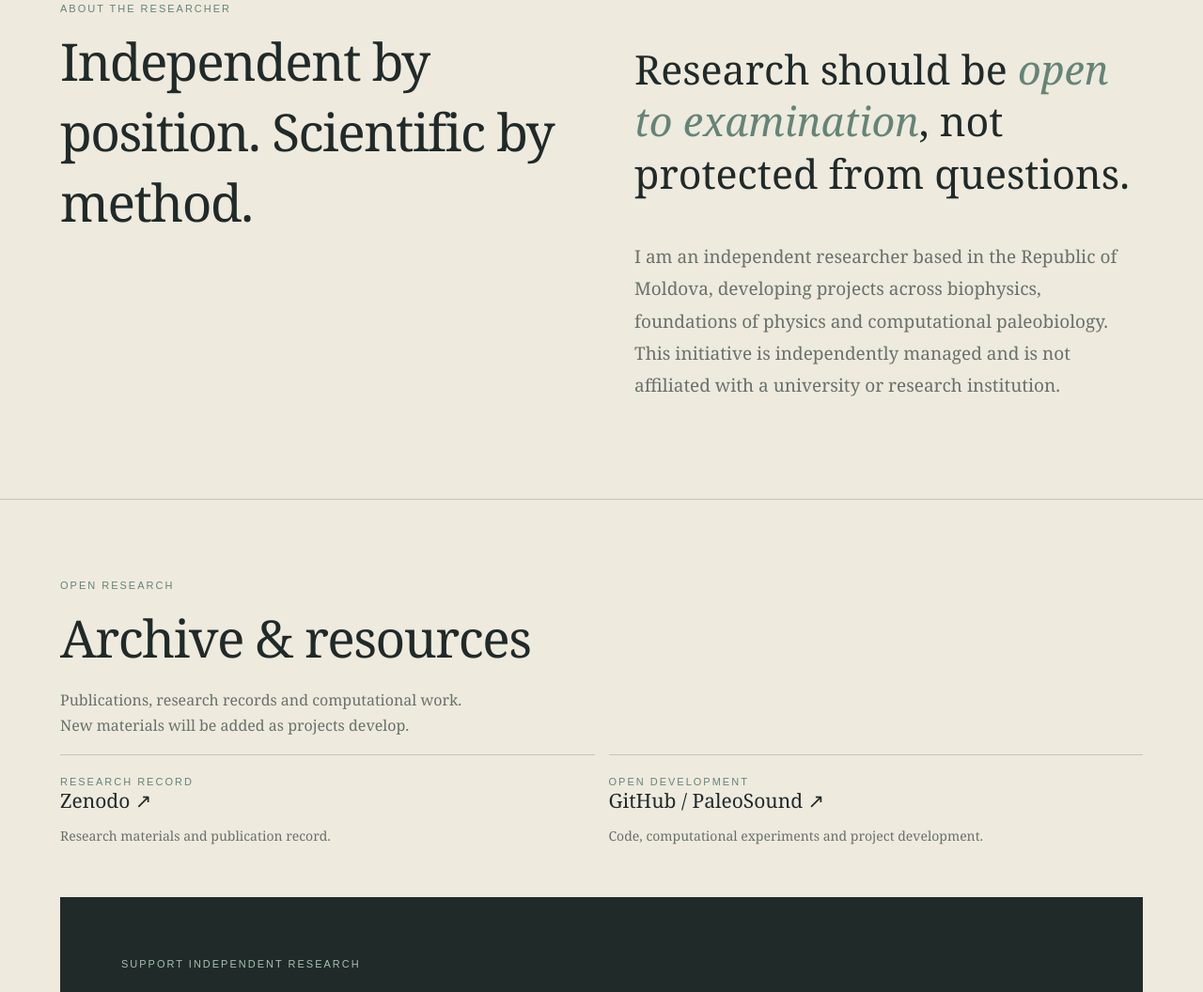
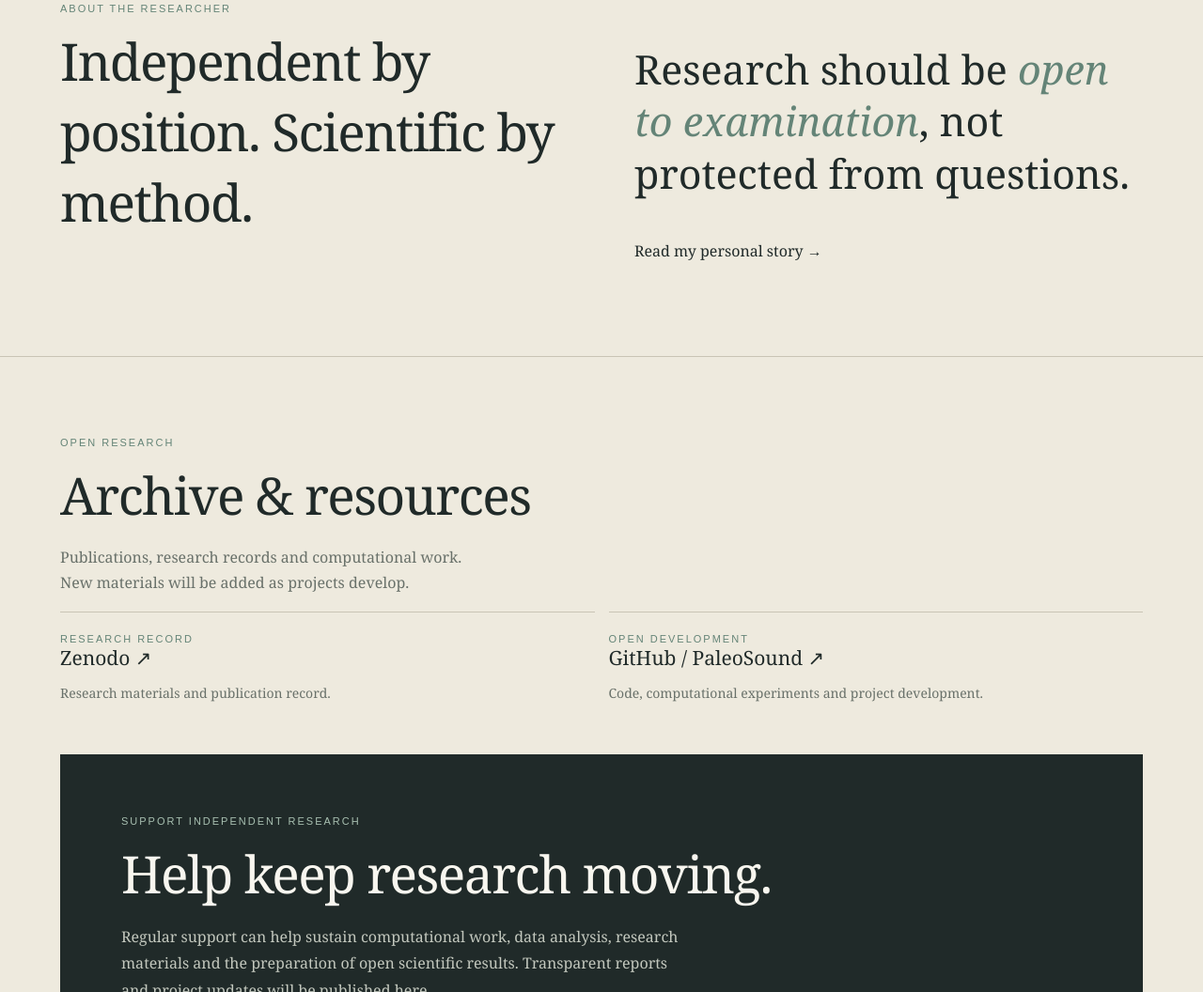
Before and after one commit to vladimikal/vladimikal.github.io, a plain HTML site: page index.html in a window 1280 px wide. Shown: the part 1740-2796 px from the top of the page at 94% size. Drawn offline with Linux system fonts and the light colour scheme.

Commit message:
Update index.html

```diff
--- a/index.html
+++ b/index.html
@@ -313,13 +313,7 @@ footer{
     Research should be <em>open to examination</em>,
     not protected from questions.
    </p>
-   <p class="about-text">
-    I am an independent researcher based in the Republic
-    of Moldova, developing projects across biophysics,
-    foundations of physics and computational paleobiology.
-    This initiative is independently managed and is not
-    affiliated with a university or research institution.
-   </p>
+  <p><a href="about.html">Read my personal story →</a></p>
   </div>
  </div>
 </section>
```
